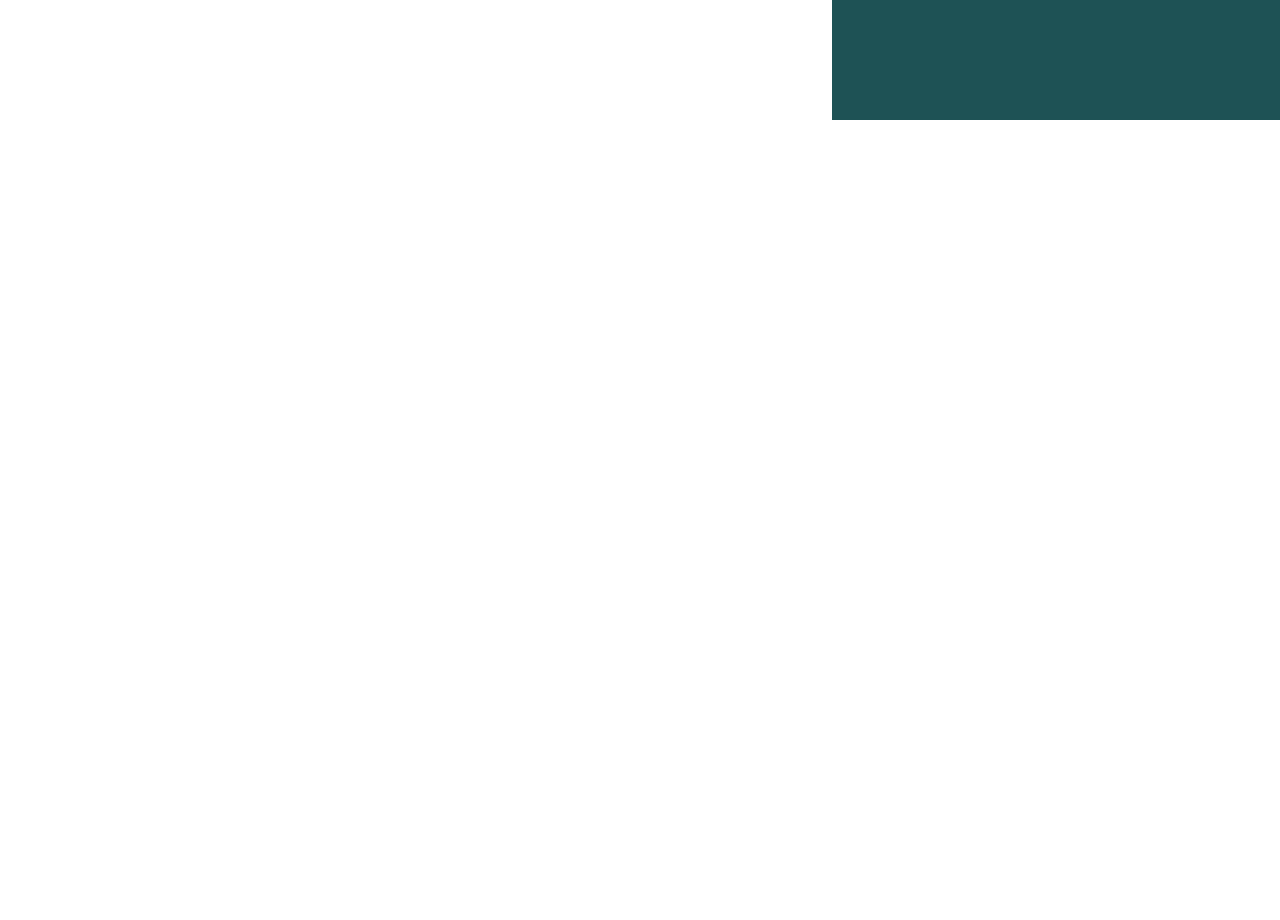
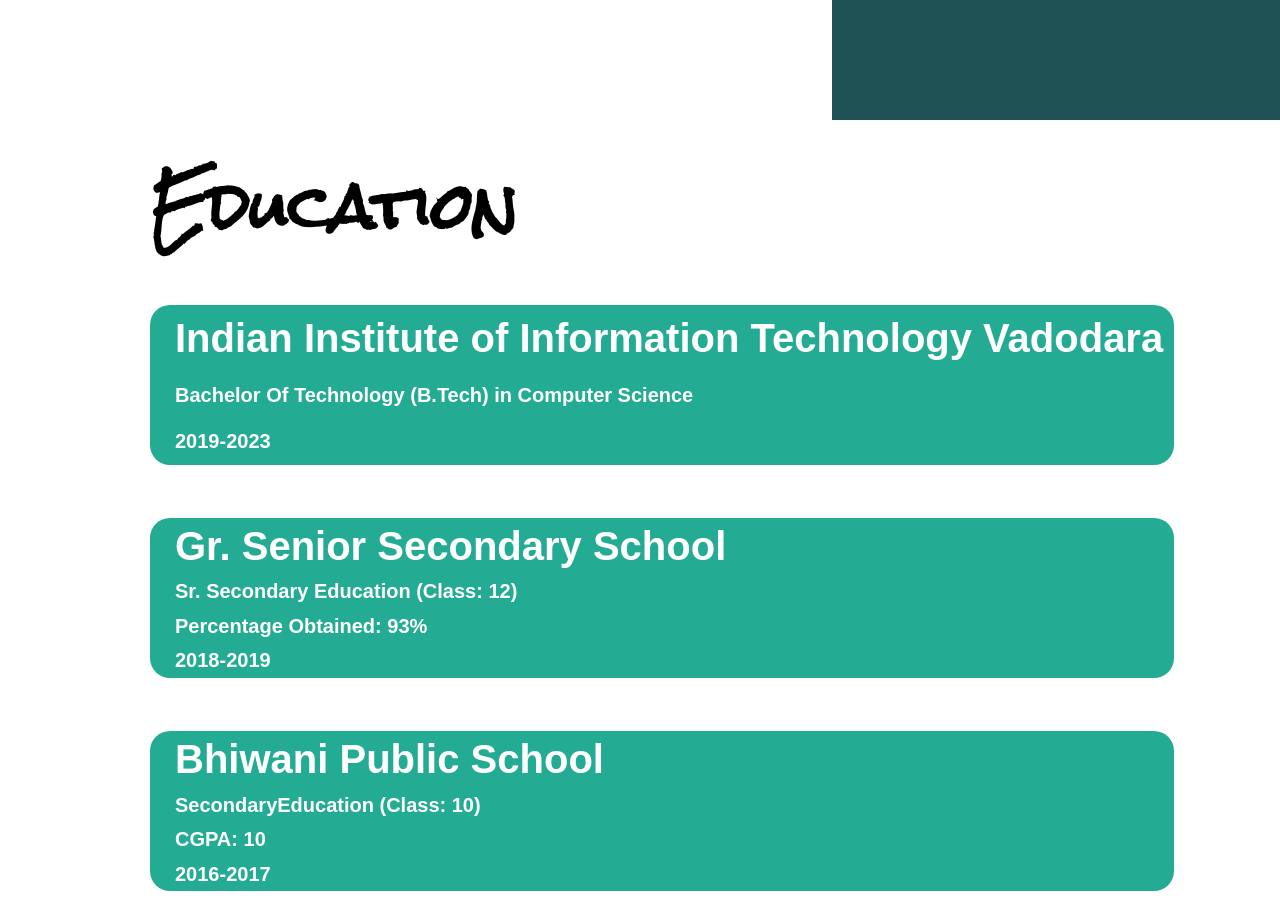
Before and after one commit to Naman-1234/Portfolio, a React (Create React App) app: page / in a window 1280 px wide. Shown: the part 680-1600 px from the top of the page. Before the commit the page ends 800 px from the top, so only its background shows below. Built offline with nearby package versions, Linux system fonts and the light colour scheme; a web font is replaced by a local one.

Commit message:
Added Education Page

```diff
--- a/src/App.js
+++ b/src/App.js
@@ -3,14 +3,13 @@
 import "./Components/FrontPage/FrontPage";
 import FrontPage from './Components/FrontPage/FrontPage';
 import './App.css';
-import AOS from 'aos';
-import 'aos/dist/aos';
-AOS.init();
+import Education from './Components/Education/Education';
 function App() {
   return (
     <div>
     <Navbar/>
     <FrontPage />
+    <Education />
     </div>
   );
 }
--- /dev/null
+++ b/src/Components/Education/Education.jsx
@@ -0,0 +1,50 @@
+import React from "react";
+import EducationCard from "../Utilities/EducationCard/EducationCard";
+import "./Education.scss";
+const educationData = [
+  {
+    Institute: "Indian Institute of Information Technology Vadodara",
+    Class: "Bachelor Of Technology (B.Tech) in Computer Science",
+    Year: "2019-2023",
+    Grade: "",
+  },
+  {
+    Institute: "Gr. Senior Secondary  School",
+    Class: "Sr. Secondary Education (Class: 12)",
+    Year: "2018-2019",
+    Grade: "Percentage Obtained: 93%",
+  },
+  {
+    Institute: "Bhiwani Public  School",
+    Class: "SecondaryEducation (Class: 10)",
+    Year: "2016-2017",
+    Grade: "CGPA: 10",
+  },
+];
+function Education() {
+  return (
+    <div className="education">
+      <div
+        className="education__heading"
+        data-aos="zoom-in-right"
+        data-duration="2000"
+      >
+        <h1>Education</h1>
+      </div>
+      <div className="education__description">
+        {educationData.map((data) => {
+          return (
+            <EducationCard
+              Institute={data.Institute}
+              Class={data.Class}
+              Grade={data.Grade}
+              Year={data.Year}
+            />
+          );
+        })}
+      </div>
+    </div>
+  );
+}
+
+export default Education;
--- /dev/null
+++ b/src/Components/Education/Education.scss
@@ -0,0 +1,18 @@
+@import "../Sass-Components/Variables";
+@import "../Sass-Components/fonts";
+@import "../Sass-Components/mixins";
+
+.education {
+    height:100vh;
+    padding-left: 150px;
+    padding-top:15px;
+    &__heading {
+        font-family: $heading-font-family;
+        font-size: 30px;
+    }
+    &__description {
+        height:80vh;
+        @include spaceAroundFlex();
+
+    }
+}
--- a/src/Components/Sass-Components/_mixins.scss
+++ b/src/Components/Sass-Components/_mixins.scss
@@ -18,3 +18,10 @@
     justify-content: space-around;
     align-items: flex-end;
 }
+
+@mixin spaceAroundFlex
+{
+  display: flex;
+  flex-direction: column;
+  justify-content: space-around;
+}
--- /dev/null
+++ b/src/Components/Utilities/EducationCard/EducationCard.jsx
@@ -0,0 +1,16 @@
+import React from 'react'
+import "./EducationCard.scss";
+function EducationCard(props) {
+    const {Institute, Class, Year, Grade} = props
+    return (
+        <div className="education-card" data-aos="zoom-in" data-duration="2000">
+            <h2 className="heading2">{Institute}</h2>
+            <h4 className="heading4">{Class}</h4>
+
+            {Grade !=='' &&<h4 className="heading4">{Grade}</h4>}
+            <h4 className="heading4">{Year}</h4>
+        </div>
+    )
+}
+
+export default EducationCard
--- /dev/null
+++ b/src/Components/Utilities/EducationCard/EducationCard.scss
@@ -0,0 +1,22 @@
+@import "../../Sass-Components/fonts";
+@import "../../Sass-Components/Variables";
+@import "../../Sass-Components/mixins";
+
+.education-card {
+    @include spaceAroundFlex();
+    height:160px;
+    width: 80vw;
+    background-color: $front-heading-color;
+    font-family: $content-font-family;
+    border-radius: 20px;
+    padding-left: 25px;
+    color: $navbar-text-color;
+
+    .heading2 {
+        font-size: 40px;
+    }
+
+    .heading4 {
+        font-size: 20px;
+    }
+}
```
Also changed, not shown: src/Components/Sass-Components/_Variables.scss (line endings or trailing spaces).
